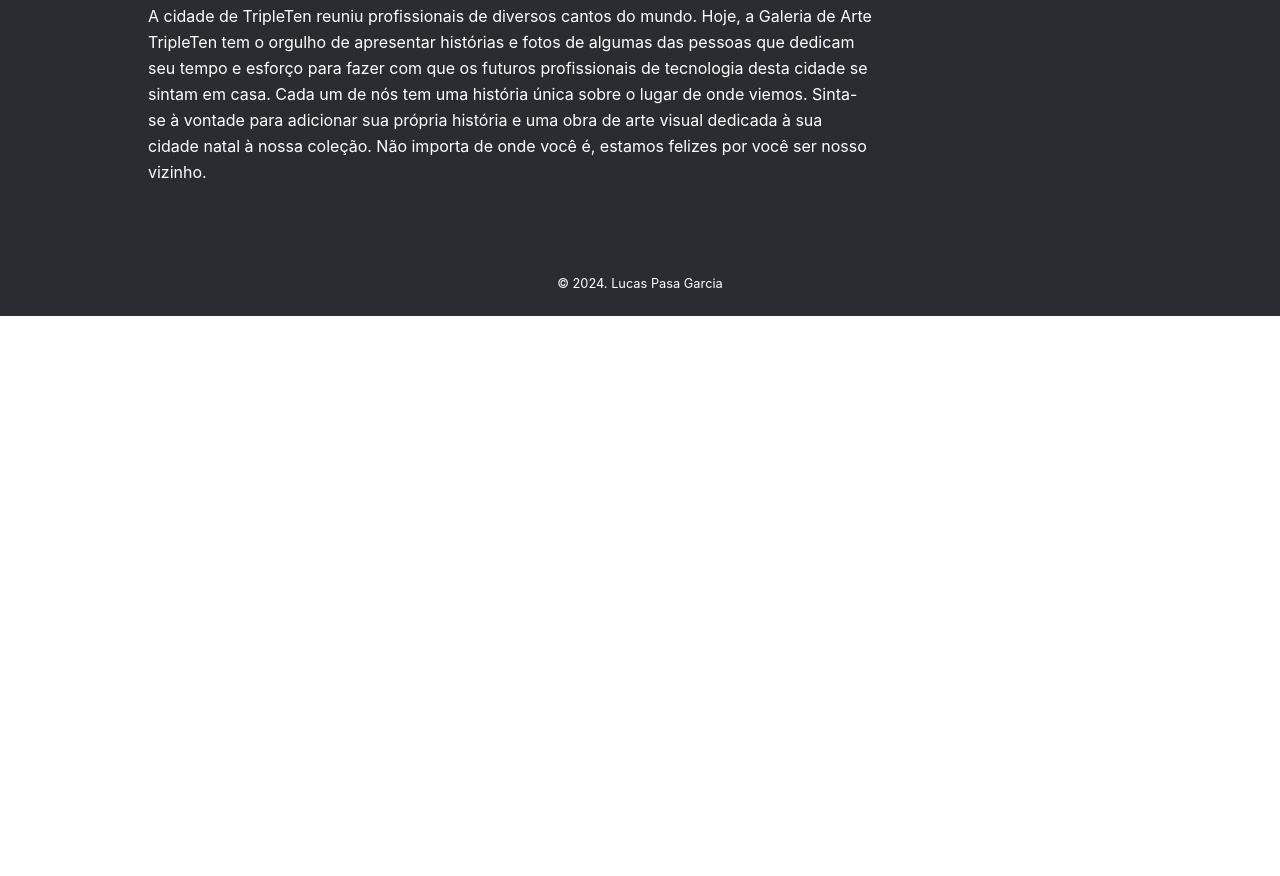
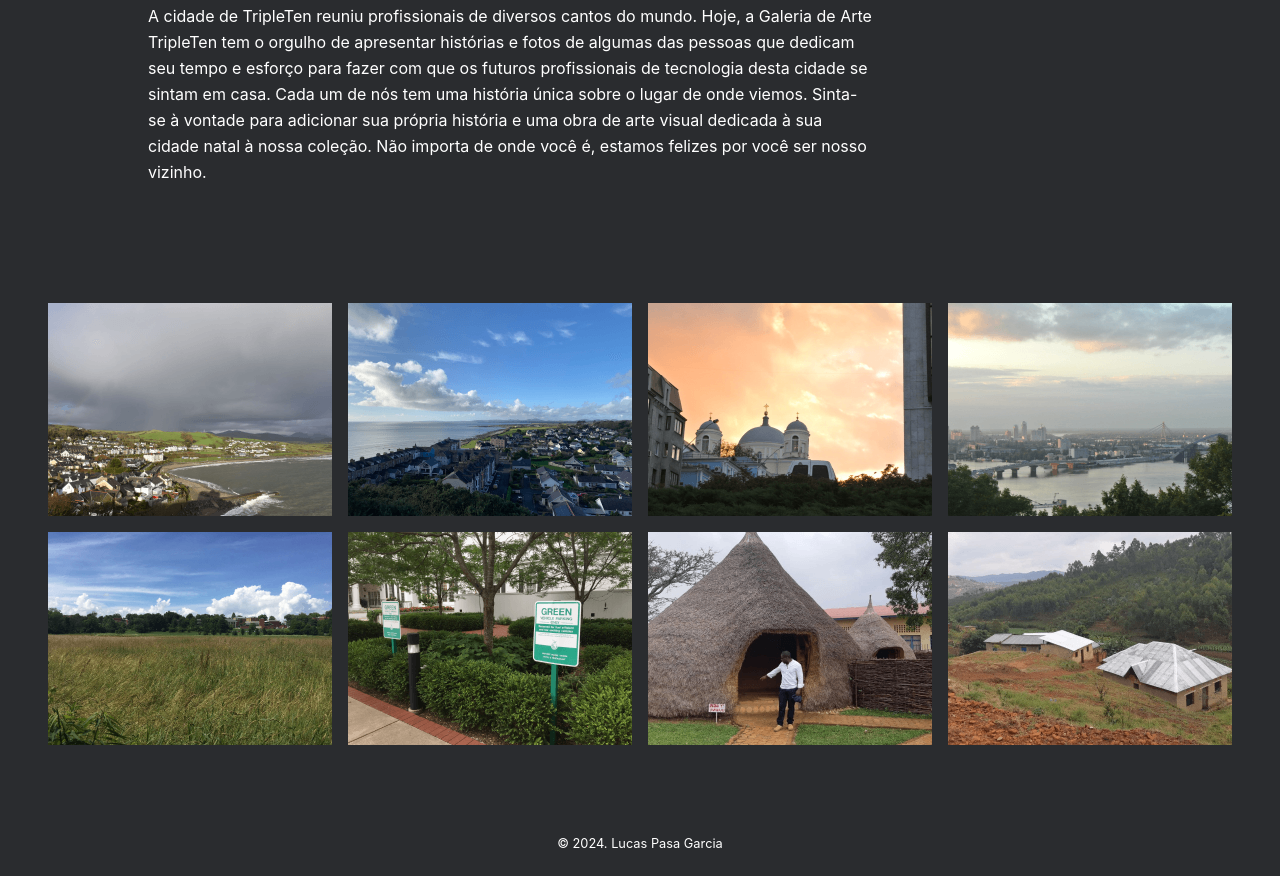
Before and after one commit to Lucas2907/web_project_homeland, a plain HTML site: page index.html in a window 1280 px wide. Shown: the part 1565-2441 px from the top of the page. Before the commit the page ends 1881 px from the top, so only its background shows below. Drawn offline with Linux system fonts and the light colour scheme; a web font is replaced by a local one.

Commit message:
add markup and styling for the photos section.

```diff
--- /dev/null
+++ b/blocks/photos.css
@@ -0,0 +1,12 @@
+.photos {
+  margin-top: 118px;
+  display: grid;
+  justify-items: center;
+  grid-template-columns:repeat(4, 1fr);
+  grid-template-rows:repeat(2, 1fr);
+  gap: 16px 16px;
+}
+
+.images {
+  max-width: 284px;
+}
--- a/index.html
+++ b/index.html
@@ -30,6 +30,7 @@
           alt="Uma cidade costeira pitoresca ao pôr do sol, exibida em tons de cinza. A paisagem mostra casas próximas ao oceano, campos verdes e uma estrutura semelhante a um castelo no topo de uma colina. As ondas do oceano chegam suavemente à praia, com um céu nublado acima."
         />
       </header>
+
       <main class="content">
         <section class="main">
           <h2 class="main__title">
@@ -52,6 +53,16 @@
             estamos felizes por você ser nosso vizinho.
           </p>
         </section>
+        <section class="photos">
+          <img class="image images1" src="./images/first-image.png" alt="imagem de uma cidade vista do céu, ao lado direito mostrando o oceano, e o esquerdo mostrando a cidade" />
+          <img class="image images2" src="./images/second-image.png" alt="imagem de uma cidade vista do céu, com nuvens e um céu ensolarado, juntamente com um oceano brilhante" />
+          <img class="image images3" src="./images/third-image.png" alt="imagem de uma igreja com céu alaranjado, indicando o entardercer" />
+          <img class="image images4" src="./images/fourth-image .png" alt="imagem de uma cidade vista de frente com uma ponte cercada por um rio que flui até a cidade" />
+          <img class="image images5" src="./images/fifth-image.png" alt="imagem de uma vegetação alta com um céu azul" />
+          <img class="image images6" src="./images/sixth-image.png" alt="imagem de uma área pública com placas indicando um aviso sobre andar pela grama" />
+          <img class="image images7" src="./images/seventh-image.png" alt="imagem de uma cabana sem porta  em formato de um circulo agudo" />
+          <img class="image images8" src="./images/eighth-image.png" alt="imagem de casas perto de um relevo coberto por árvores" />
+        </section>
       </main>
       <footer class="footer">
         <p class="footer__copyright">© 2024. Lucas Pasa Garcia</p>
--- a/pages/index.css
+++ b/pages/index.css
@@ -4,3 +4,4 @@
 @import url(../blocks/header.css);
 @import url(../blocks/main.css);
 @import url(../blocks/footer.css);
+@import url(../blocks/photos.css);
```
